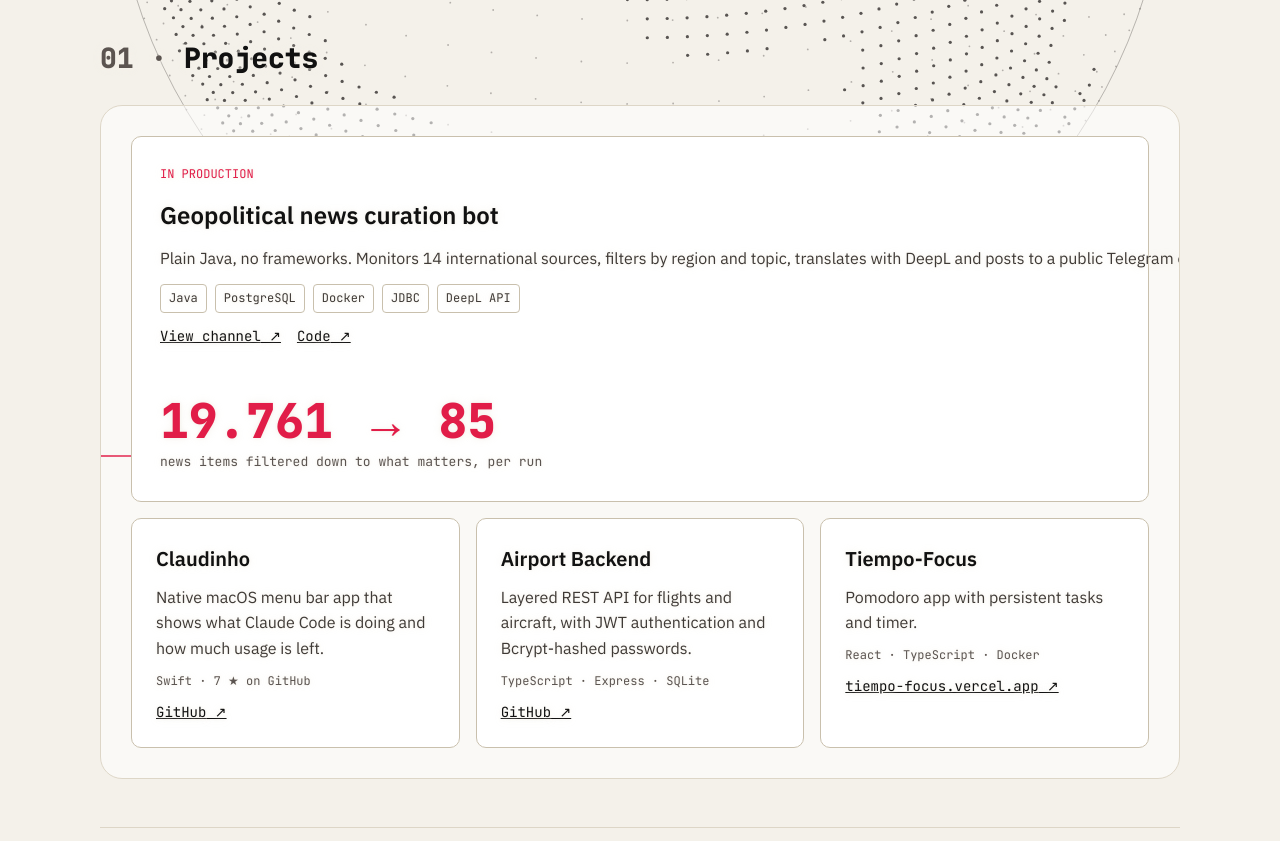
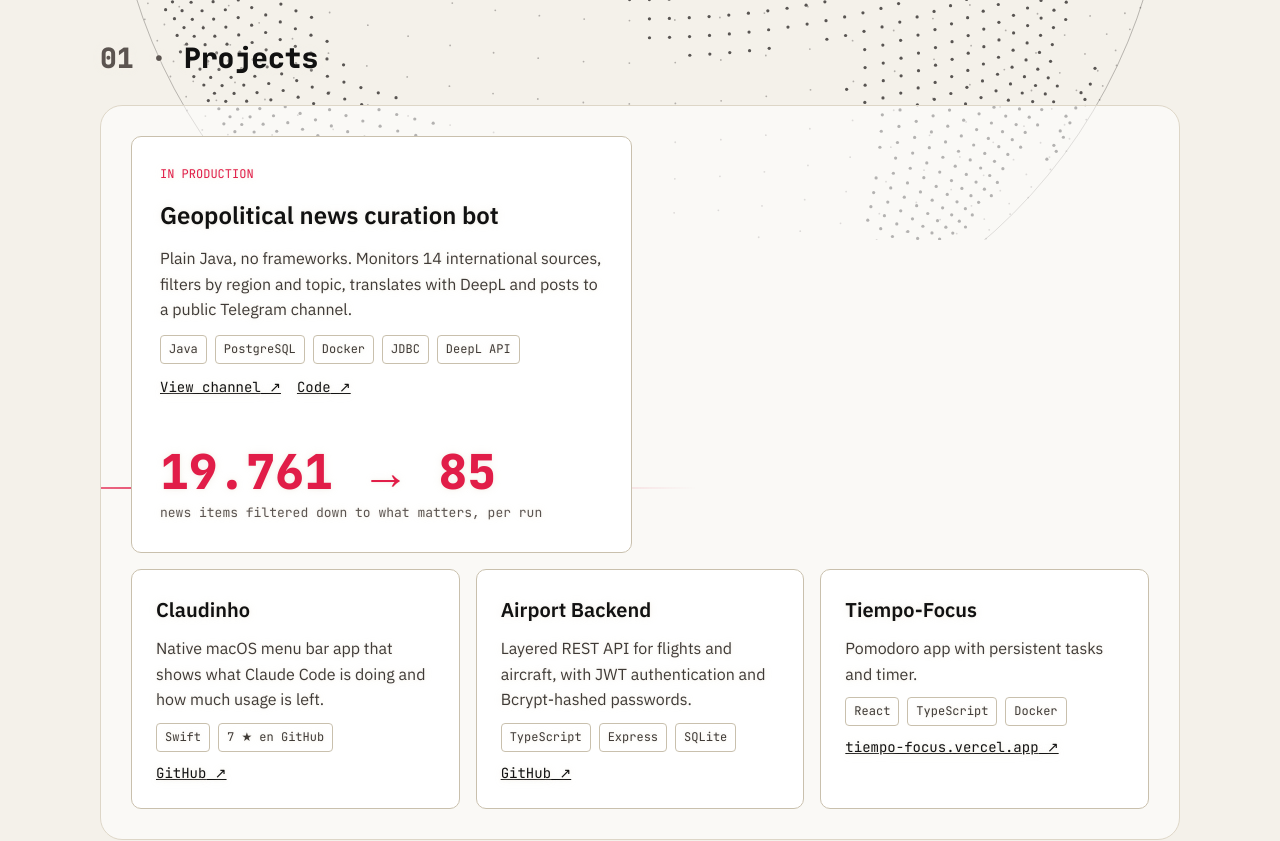
Before and after one commit to AlmeidaSNicolas/portfolio, a Next.js app: page / in a window 1280 px wide. Shown: the part 560-1401 px from the top of the page. Built offline with nearby package versions, Linux system fonts and the light colour scheme.

Commit message:
fix: ship the final projects layout and favicon (#6)
The light palette was merged before the last layout commit, so production
still had the earlier layout. This brings the final version: the same
boxed tags on every card, every API project beside the bot card, and the
light favicon.

```diff
--- a/components/Projects.tsx
+++ b/components/Projects.tsx
@@ -12,14 +12,24 @@ function External({ href, children }: { href: string; children: React.ReactNode
   );
 }
 
-function ApiCard({ project, featured }: { project: ApiProject; featured: boolean }) {
+// Same boxed tags on every card, the same style as the bot card.
+function Stack({ items }: { items: string[] }) {
+  if (items.length === 0) return null;
   return (
-    <article className={featured ? "card card-featured card-api" : "card"}>
+    <div className="tags mono">
+      {items.map((item) => (
+        <span key={item}>{item}</span>
+      ))}
+    </div>
+  );
+}
+
+function ApiCard({ project }: { project: ApiProject }) {
+  return (
+    <article className="card">
       <h3>{project.title}</h3>
       <p>{project.description}</p>
-      {project.stack.length > 0 && (
-        <span className="card-meta mono">{project.stack.join(" · ")}</span>
-      )}
+      <Stack items={project.stack} />
       <div className="card-links mono">
         <External href={project.htmlUrl}>GitHub</External>
         {project.demoUrl && <External href={project.demoUrl}>Demo</External>}
@@ -36,10 +46,8 @@ type ApiProjects = {
 export function Projects({ apiProjects }: { apiProjects: ApiProjects }) {
   const { lang, t } = useLanguage();
   const p = t.projects;
+  // Every project from the API sits in the column next to the bot card.
   const fromApi = apiProjects[lang] ?? [];
-  // "featured" in portfolio.json puts the project next to the bot, with the same highlight.
-  const featuredFromApi = fromApi.filter((project) => project.featured);
-  const regularFromApi = fromApi.filter((project) => !project.featured);
 
   return (
     <section id="proyectos">
@@ -55,13 +63,7 @@ export function Projects({ apiProjects }: { apiProjects: ApiProjects }) {
                 <span className="badge mono">{p.bot.badge}</span>
                 <h3>{p.bot.title}</h3>
                 <p>{p.bot.description}</p>
-              <div className="tags mono">
-                <span>Java</span>
-                <span>PostgreSQL</span>
-                <span>Docker</span>
-                <span>JDBC</span>
-                <span>DeepL API</span>
-              </div>
+                <Stack items={["Java", "PostgreSQL", "Docker", "JDBC", "DeepL API"]} />
                 <div className="card-links mono">
                   <External href={links.botChannel}>{p.bot.viewChannel}</External>
                   <External href={links.botRepo}>{p.bot.viewCode}</External>
@@ -73,15 +75,17 @@ export function Projects({ apiProjects }: { apiProjects: ApiProjects }) {
               </div>
             </article>
 
-          {featuredFromApi.map((project) => (
-            <ApiCard key={project.repoName} project={project} featured />
+            <div className="featured-side">
+              {fromApi.map((project) => (
+                <ApiCard key={project.repoName} project={project} />
               ))}
+            </div>
           </div>
 
           <article className="card">
             <h3>{p.claudinho.title}</h3>
             <p>{p.claudinho.description}</p>
-          <span className="card-meta mono">{p.claudinho.meta}</span>
+            <Stack items={["Swift", "7 ★ en GitHub"]} />
             <div className="card-links mono">
               <External href={links.claudinhoRepo}>GitHub</External>
             </div>
@@ -90,7 +94,7 @@ export function Projects({ apiProjects }: { apiProjects: ApiProjects }) {
           <article className="card">
             <h3>{p.airport.title}</h3>
             <p>{p.airport.description}</p>
-          <span className="card-meta mono">TypeScript · Express · SQLite</span>
+            <Stack items={["TypeScript", "Express", "SQLite"]} />
             <div className="card-links mono">
               <External href={links.airportRepo}>GitHub</External>
             </div>
@@ -99,15 +103,11 @@ export function Projects({ apiProjects }: { apiProjects: ApiProjects }) {
           <article className="card">
             <h3>{p.tiempo.title}</h3>
             <p>{p.tiempo.description}</p>
-          <span className="card-meta mono">React · TypeScript · Docker</span>
+            <Stack items={["React", "TypeScript", "Docker"]} />
             <div className="card-links mono">
               <External href={links.tiempoApp}>tiempo-focus.vercel.app</External>
             </div>
           </article>
-
-        {regularFromApi.map((project) => (
-          <ApiCard key={project.repoName} project={project} featured={false} />
-        ))}
         </div>
       </div>
     </section>
```
Also changed, not shown: app/icon.svg. Lines whose indentation alone changed are shown as unchanged.
